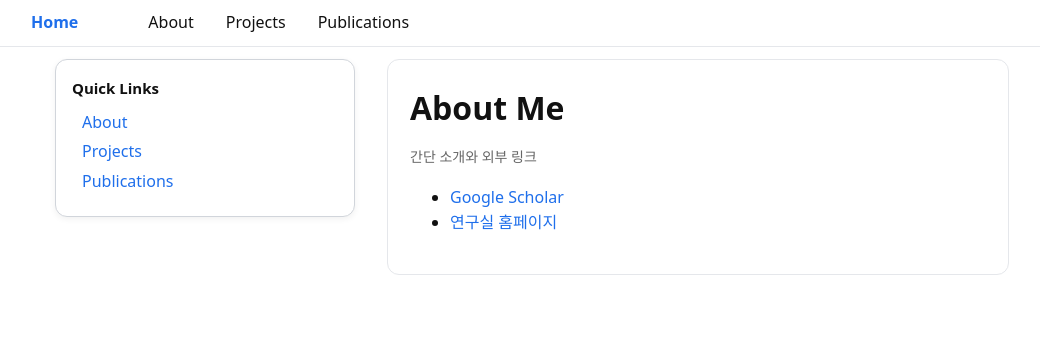
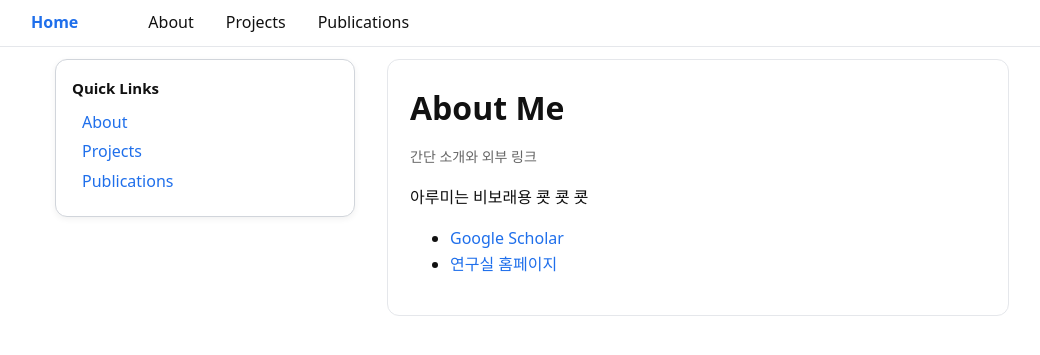
Before and after one commit to ChoRongCho/ChoRongCho.github.io, a Jekyll site: the page built from about.html, in a window 1280 px wide. Shown: the top 355 px of the page, without its empty margins (51-1091 px from the left). Built offline with Jekyll 4.4.1, drawn with Linux system fonts in a browser that asks for light colours.

Commit message:
MainHome

```diff
--- a/about.html
+++ b/about.html
@@ -6,6 +6,7 @@ title: "About Me"
 
 <h1>About Me</h1>
 <p class="meta">간단 소개와 외부 링크</p>
+<p>아루미는 비보래용 쿗 쿗 쿗</p>
 <ul>
   <li><a href="https://scholar.google.com/" target="_blank" rel="noopener">Google Scholar</a></li>
   <li><a href="https://your-lab-site.example" target="_blank" rel="noopener">연구실 홈페이지</a></li>
```
Also changed, not shown: index.html (line endings or trailing spaces).
